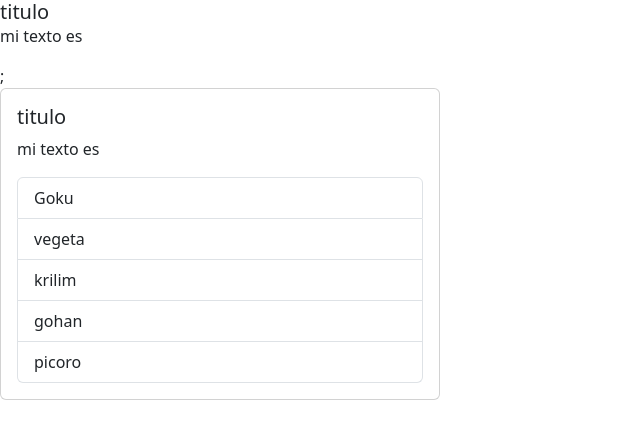
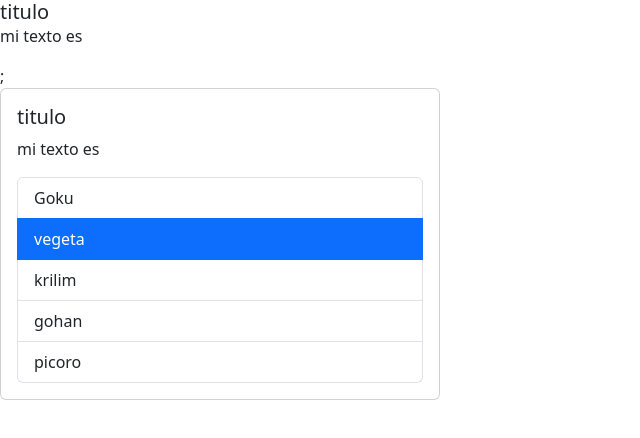
Before and after one commit to kennethdevpc/reactUpdates24, a React (Vite) app in the folder react-app/: page / in a window 1280 px wide. Shown: the top 438 px of the page, without its empty margins (0-640 px from the left). Built offline with nearby package versions, Linux system fonts and the light colour scheme.

Commit message:
eventos y estados

```diff
--- a/react-app/src/components/List.tsx
+++ b/react-app/src/components/List.tsx
@@ -1,13 +1,28 @@
+import { useState } from 'react';
+
 type Props = {
   data: string[];
 };
 
 function List({ data }: Props) {
+  //index es la variable, setIndex es la funcion que modifica la variable
+  const [index, setIndex] = useState(1);
+  console.log('index', index);
+  const handleClick = (e: number) => {
+    console.log('evento', e);
+    setIndex(e);
+    console.log('evento', e);
+  };
   return (
     <div>
       <ul className="list-group">
-        {data.map((elemento) => (
-          <li key={elemento} className="list-group-item">
+        {data.map((elemento, i) => (
+          <li
+            onClick={() => handleClick(i)}
+            key={elemento}
+            className={`list-group-item ${i === index ? 'active' : ''}`}
+            value={elemento}
+          >
             {elemento}
           </li>
         ))}
```
Also changed, not shown: 1 other file (tests, documents, lock files or other folders).
